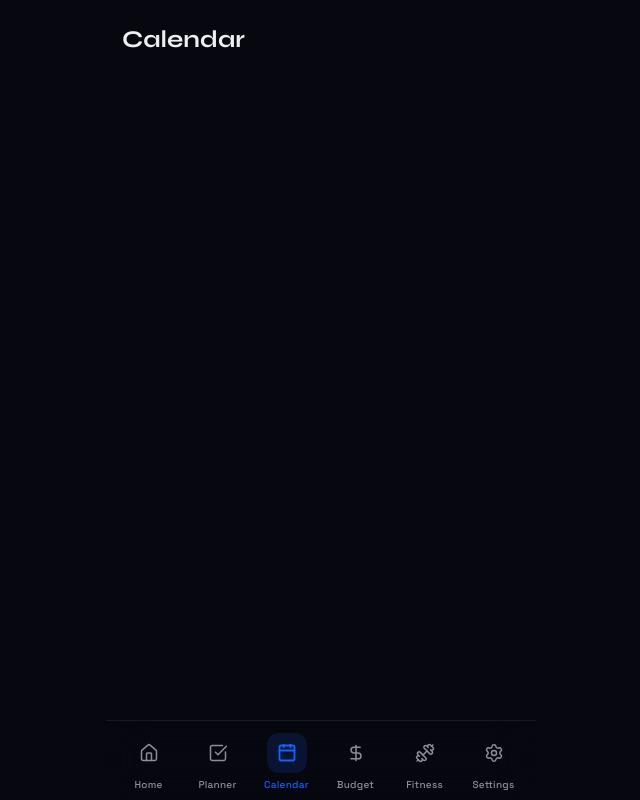
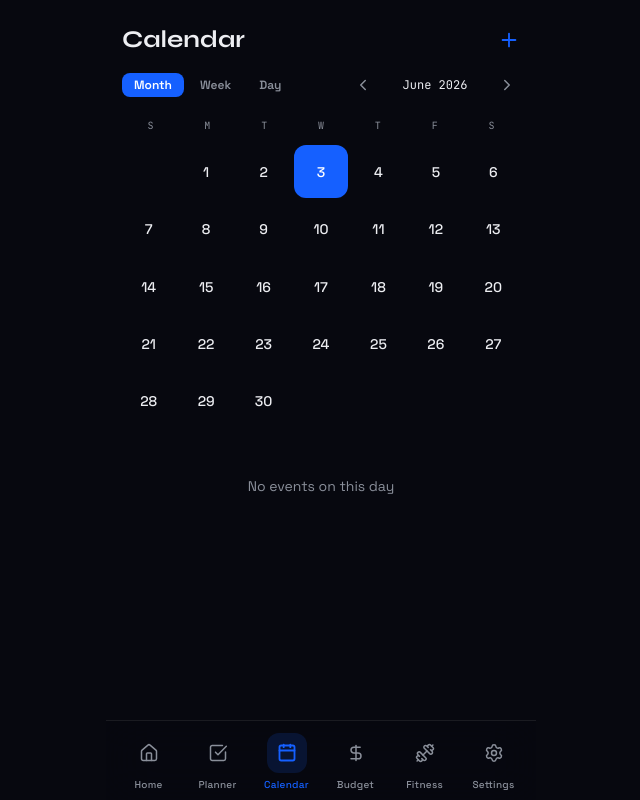
Before and after one commit to yperez-dfg/flow-os, a Next.js app: page /calendar in a window 1280 px wide. Shown: the whole page, without its empty margins (319-959 px from the left). Built offline with nearby package versions, Linux system fonts and the light colour scheme.

Commit message:
feat: Calendar tab — month view, day events, CRM meeting layer, add event sheet

```diff
--- a/app/(app)/calendar/page.tsx
+++ b/app/(app)/calendar/page.tsx
@@ -1,7 +1,30 @@
+'use client'
+import { useState } from 'react'
+import CalendarHeader from '@/components/calendar/CalendarHeader'
+import MonthView from '@/components/calendar/MonthView'
+import DayView from '@/components/calendar/DayView'
+import EventSheet from '@/components/calendar/EventSheet'
+import { Plus } from 'lucide-react'
+
 export default function CalendarPage() {
+  const [sheetOpen, setSheetOpen] = useState(false)
+
   return (
     <div className="px-4 pt-6 pb-4">
-      <h1 className="font-display text-2xl font-bold">Calendar</h1>
+      <div className="flex items-center justify-between mb-4">
+        <h1 className="font-display text-2xl font-bold">Calendar</h1>
+        <button
+          onClick={() => setSheetOpen(true)}
+          className="text-[#1560FF] active:scale-90 transition-transform"
+          aria-label="Add event"
+        >
+          <Plus size={22} />
+        </button>
+      </div>
+      <CalendarHeader />
+      <MonthView />
+      <DayView />
+      <EventSheet open={sheetOpen} onClose={() => setSheetOpen(false)} />
     </div>
   )
 }
--- /dev/null
+++ b/components/calendar/CalendarHeader.tsx
@@ -0,0 +1,61 @@
+'use client'
+import { useCalendarStore } from '@/store/calendar'
+import { ChevronLeft, ChevronRight } from 'lucide-react'
+
+export default function CalendarHeader() {
+  const { view, selectedDate, setView, setSelectedDate } = useCalendarStore()
+  const date = new Date(selectedDate + 'T00:00:00')
+
+  const navigate = (dir: -1 | 1) => {
+    const d = new Date(date)
+    if (view === 'month') d.setMonth(d.getMonth() + dir)
+    if (view === 'week') d.setDate(d.getDate() + 7 * dir)
+    if (view === 'day') d.setDate(d.getDate() + dir)
+    setSelectedDate(d.toISOString().split('T')[0])
+  }
+
+  const label =
+    view === 'month'
+      ? date.toLocaleDateString('en-US', { month: 'long', year: 'numeric' })
+      : view === 'week'
+      ? `Week of ${date.toLocaleDateString('en-US', { month: 'short', day: 'numeric' })}`
+      : date.toLocaleDateString('en-US', {
+          weekday: 'long',
+          month: 'long',
+          day: 'numeric',
+        })
+
+  return (
+    <div className="flex items-center justify-between mb-4">
+      <div className="flex gap-1">
+        {(['month', 'week', 'day'] as const).map((v) => (
+          <button
+            key={v}
+            onClick={() => setView(v)}
+            className={`px-3 py-1 rounded-lg text-xs font-semibold transition-colors
+              ${view === v ? 'bg-[#1560FF] text-white' : 'text-[#8a8f9a]'}`}
+          >
+            {v.charAt(0).toUpperCase() + v.slice(1)}
+          </button>
+        ))}
+      </div>
+      <div className="flex items-center gap-1">
+        <button
+          onClick={() => navigate(-1)}
+          className="text-[#8a8f9a] active:text-white p-1 transition-colors"
+        >
+          <ChevronLeft size={18} />
+        </button>
+        <p className="font-mono text-xs text-[#edeef2] min-w-[110px] text-center">
+          {label}
+        </p>
+        <button
+          onClick={() => navigate(1)}
+          className="text-[#8a8f9a] active:text-white p-1 transition-colors"
+        >
+          <ChevronRight size={18} />
+        </button>
+      </div>
+    </div>
+  )
+}
--- /dev/null
+++ b/components/calendar/DayView.tsx
@@ -0,0 +1,42 @@
+'use client'
+import { useCalendarStore } from '@/store/calendar'
+import Badge from '@/components/ui/Badge'
+
+export default function DayView() {
+  const { selectedDate, events } = useCalendarStore()
+  const dayEvents = events
+    .filter((e) => e.date === selectedDate)
+    .sort((a, b) => (a.time ?? '').localeCompare(b.time ?? ''))
+
+  return (
+    <div className="space-y-2 mt-4">
+      {dayEvents.length === 0 && (
+        <p className="text-[#8a8f9a] text-sm text-center py-8">
+          No events on this day
+        </p>
+      )}
+      {dayEvents.map((e) => (
+        <div
+          key={e.id}
+          className="glass p-3 flex items-start gap-3"
+          style={{ borderLeft: `3px solid ${e.color}` }}
+        >
+          <div className="flex-1 min-w-0">
+            <div className="flex items-center gap-2 flex-wrap mb-0.5">
+              <p className="text-sm font-medium text-[#edeef2]">{e.title}</p>
+              {e.type === 'crm_meeting' && <Badge label="DFG" color="blue" />}
+            </div>
+            {e.notes && (
+              <p className="text-[11px] text-[#8a8f9a]">{e.notes}</p>
+            )}
+          </div>
+          {e.time && (
+            <p className="font-mono text-xs text-[#8a8f9a] whitespace-nowrap flex-shrink-0">
+              {e.time}
+            </p>
+          )}
+        </div>
+      ))}
+    </div>
+  )
+}
--- /dev/null
+++ b/components/calendar/EventSheet.tsx
@@ -0,0 +1,103 @@
+'use client'
+import { useState } from 'react'
+import BottomSheet from '@/components/ui/BottomSheet'
+import { useCalendarStore } from '@/store/calendar'
+
+const COLORS = ['#1560FF', '#00d084', '#ffb547', '#a855f7', '#ff4d6a', '#00d4ff']
+
+interface EventSheetProps {
+  open: boolean
+  onClose: () => void
+}
+
+export default function EventSheet({ open, onClose }: EventSheetProps) {
+  const { addEvent, selectedDate } = useCalendarStore()
+  const [title, setTitle] = useState('')
+  const [time, setTime] = useState('')
+  const [notes, setNotes] = useState('')
+  const [color, setColor] = useState(COLORS[0])
+  const [notify, setNotify] = useState(true)
+
+  const handleAdd = () => {
+    if (!title.trim()) return
+    addEvent({
+      title: title.trim(),
+      date: selectedDate,
+      time: time || undefined,
+      notes: notes || undefined,
+      color,
+      repeat: 'none',
+      notify,
+      notifyMinutesBefore: 15,
+      type: 'personal',
+    })
+    setTitle('')
+    setTime('')
+    setNotes('')
+    onClose()
+  }
+
+  return (
+    <BottomSheet open={open} onClose={onClose} title="Add Event">
+      <div className="space-y-4">
+        <input
+          className="w-full bg-white/[0.04] border border-white/[0.08] rounded-xl px-4 py-3
+                     text-[#edeef2] placeholder-[#8a8f9a] outline-none focus:border-[#1560FF]/50"
+          placeholder="Event title"
+          value={title}
+          onChange={(e) => setTitle(e.target.value)}
+          autoFocus
+        />
+        <input
+          type="time"
+          className="w-full bg-white/[0.04] border border-white/[0.08] rounded-xl px-4 py-3
+                     text-[#edeef2] outline-none focus:border-[#1560FF]/50"
+          value={time}
+          onChange={(e) => setTime(e.target.value)}
+        />
+        <textarea
+          className="w-full bg-white/[0.04] border border-white/[0.08] rounded-xl px-4 py-3
+                     text-[#edeef2] placeholder-[#8a8f9a] outline-none focus:border-[#1560FF]/50 resize-none"
+          placeholder="Notes (optional)"
+          rows={2}
+          value={notes}
+          onChange={(e) => setNotes(e.target.value)}
+        />
+        <div>
+          <p className="text-xs text-[#8a8f9a] mb-2">Color</p>
+          <div className="flex gap-2">
+            {COLORS.map((c) => (
+              <button
+                key={c}
+                onClick={() => setColor(c)}
+                className={`w-8 h-8 rounded-full border-2 transition-all
+                  ${color === c ? 'border-white scale-110' : 'border-transparent'}`}
+                style={{ background: c }}
+                aria-label={`Select color ${c}`}
+              />
+            ))}
+          </div>
+        </div>
+        <label className="flex items-center gap-3 cursor-pointer">
+          <div
+            onClick={() => setNotify(!notify)}
+            className={`w-10 h-6 rounded-full transition-colors relative
+              ${notify ? 'bg-[#1560FF]' : 'bg-white/[0.12]'}`}
+          >
+            <div
+              className={`absolute top-1 w-4 h-4 bg-white rounded-full transition-transform
+                ${notify ? 'translate-x-5' : 'translate-x-1'}`}
+            />
+          </div>
+          <span className="text-sm text-[#edeef2]">Remind me (15 min before)</span>
+        </label>
+        <button
+          onClick={handleAdd}
+          className="w-full bg-[#1560FF] text-white font-semibold py-3 rounded-xl active:scale-95 transition-transform"
+        >
+          Add Event
+        </button>
+      </div>
+    </BottomSheet>
+  )
+}
--- /dev/null
+++ b/components/calendar/MonthView.tsx
@@ -0,0 +1,63 @@
+'use client'
+import { useCalendarStore } from '@/store/calendar'
+
+export default function MonthView() {
+  const { selectedDate, events, setSelectedDate } = useCalendarStore()
+  const date = new Date(selectedDate + 'T00:00:00')
+  const year = date.getFullYear()
+  const month = date.getMonth()
+
+  const firstDay = new Date(year, month, 1).getDay()
+  const daysInMonth = new Date(year, month + 1, 0).getDate()
+  const today = new Date().toISOString().split('T')[0]
+
+  const cells: (number | null)[] = [
+    ...Array(firstDay).fill(null),
+    ...Array.from({ length: daysInMonth }, (_, i) => i + 1),
+  ]
+
+  const eventDates = new Set(events.map((e) => e.date))
+
+  return (
+    <div>
+      <div className="grid grid-cols-7 mb-2">
+        {['S', 'M', 'T', 'W', 'T', 'F', 'S'].map((d, i) => (
+          <div
+            key={i}
+            className="text-center text-[10px] font-mono text-[#8a8f9a] py-1"
+          >
+            {d}
+          </div>
+        ))}
+      </div>
+      <div className="grid grid-cols-7 gap-1">
+        {cells.map((day, i) => {
+          if (!day) return <div key={i} />
+          const iso = `${year}-${String(month + 1).padStart(2, '0')}-${String(day).padStart(2, '0')}`
+          const isToday = iso === today
+          const isSelected = iso === selectedDate
+          const hasEvent = eventDates.has(iso)
+          return (
+            <button
+              key={i}
+              onClick={() => setSelectedDate(iso)}
+              className={`aspect-square flex flex-col items-center justify-center rounded-xl text-sm font-medium transition-colors
+                ${
+                  isSelected
+                    ? 'bg-[#1560FF] text-white'
+                    : isToday
+                    ? 'bg-[#1560FF]/20 text-[#1560FF]'
+                    : 'text-[#edeef2] active:bg-white/[0.06]'
+                }`}
+            >
+              {day}
+              {hasEvent && (
+                <div className="w-1 h-1 rounded-full bg-[#00d4ff] mt-0.5" />
+              )}
+            </button>
+          )
+        })}
+      </div>
+    </div>
+  )
+}
```
